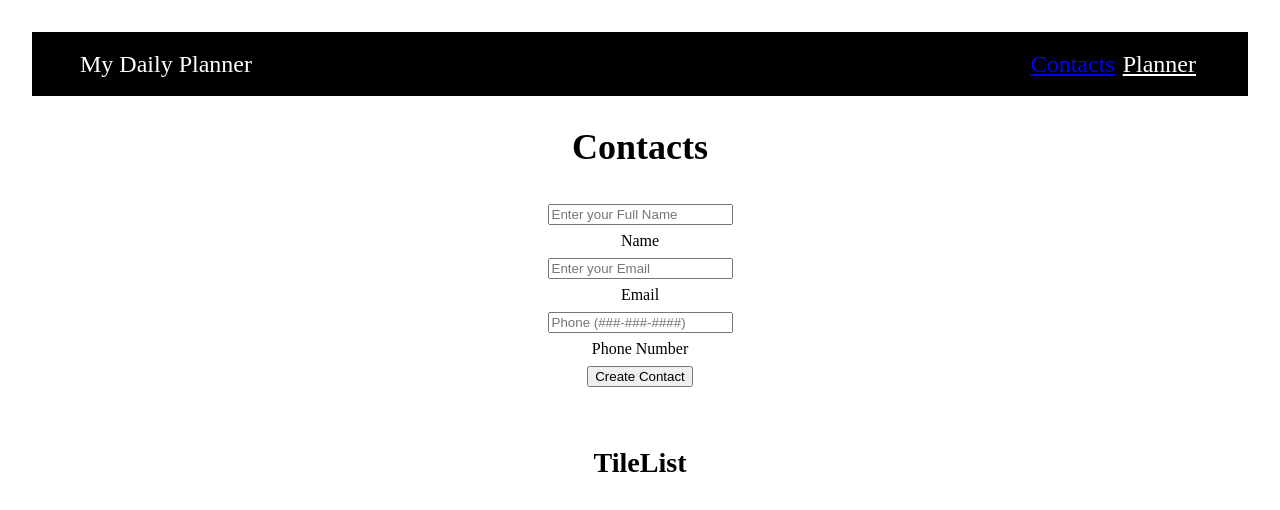
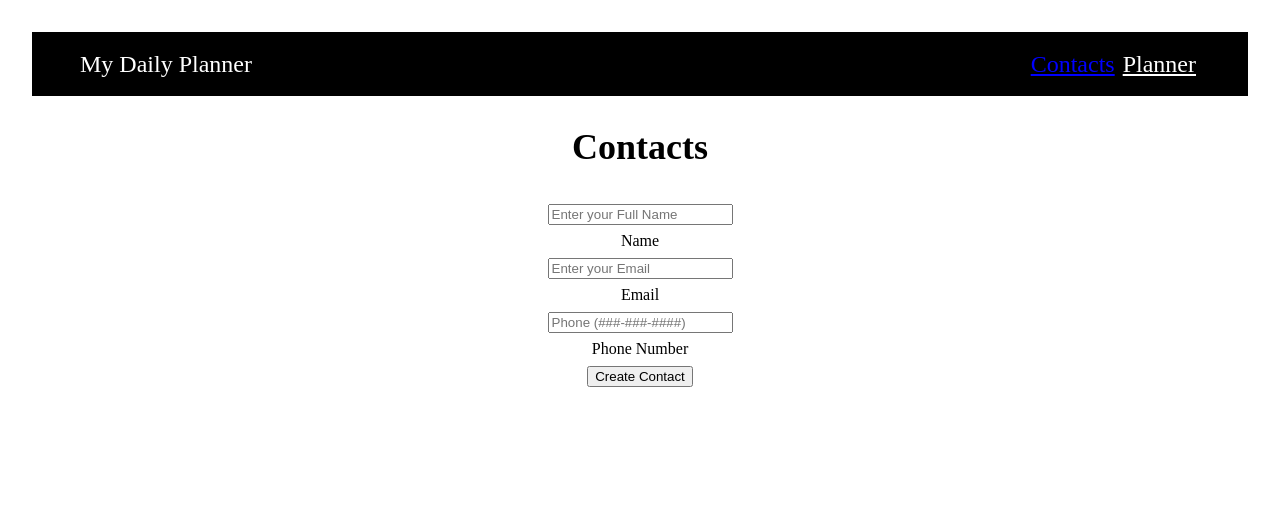
Before and after one commit to Gmach-Warlock/daily-planner, a React (Vite) app: page /contacts in a window 1280 px wide. Shown: the top 510 px of the page. Built offline with nearby package versions, Linux system fonts and the light colour scheme.

Commit message:
basic requirements met

```diff
--- a/src/App.jsx
+++ b/src/App.jsx
@@ -14,15 +14,12 @@ function App() {
 
   // state variables
 
-  const [contacts, setContacts] = useState([
-    {name: 'Seravego Majere', email: 'seravego@gmail.com', phone_number: 818-939-9169}
-  ]);
+  const [contacts, setContacts] = useState([]);
   const [appointments, setAppointments] = useState([]);
 
 
 
-  const [creatingContact, setCreatingContact] = useState(false);
-  const [creatingAppoinment, setCreatingAppointment] = useState(false);
+
 
 
   // create browserBrowserRouter
@@ -53,7 +50,6 @@ function App() {
 
         </contactsContext.Provider>
 
-
     </>
   )
 }
--- a/src/components/Appointments/AppointmentForm/AppointmentForm.jsx
+++ b/src/components/Appointments/AppointmentForm/AppointmentForm.jsx
@@ -35,6 +35,14 @@ export default function AppointmentForm() {
             date: dateData,
             time: timeData
         }]);
+
+        setNameData('');
+        setContactData('');
+        setDateData('');
+        setTimeData('');
+
+
+
         console.log(appointments)
     }
 
@@ -45,6 +53,7 @@ export default function AppointmentForm() {
                 type="text"
                 id="new-appointment-name-input"
                 name="new-appointment-name-input"
+                value={nameData}
                 onChange={(e) => setNameData(e.target.value)}
             /><br />
             <label htmlFor="new-appointment-name-input">Name</label><br />
@@ -63,6 +72,7 @@ export default function AppointmentForm() {
                 type="date"
                 id="new-appointment-date-input"
                 name="new-appointment-date-input"
+                value={dateData}
                 min={getTodayString()}
                 onChange={(e) => setDateData(e.target.value)}
             /><br />
@@ -72,6 +82,7 @@ export default function AppointmentForm() {
                 type="time"
                 id="new-appointment-time-input"
                 name="new-appointment-time-input"
+                value={timeData}
                 onChange={(e) => setTimeData(e.target.value)}
             /><br />
             <label htmlFor="new-appointment-time-input">Time</label><br />
--- a/src/components/Appointments/Appointments.jsx
+++ b/src/components/Appointments/Appointments.jsx
@@ -1,23 +1,24 @@
 import { useState, useContext } from "react";
 import AppointmentForm from "./AppointmentForm/AppointmentForm";
 import TileList from "../Contacts/TileList/TileList";
+import { appointmentsContext } from "../../App";
 
 
 export default function Appointments() {
 
     // state variables
 
+    const [appointments, setAppointments] = useContext(appointmentsContext)
 
-    const callAppointmentForm = () => {
-        setCreatingAppointment(true);
-    }
 
     return (
         <>
             <h2>Appointments</h2>
             <div className="appointments-container">
                 <AppointmentForm />
-
+                <TileList
+                    arrayToIterate={appointments}
+                />
             </div>
         </>
     );
--- a/src/components/Contacts/ContactForm/ContactForm.jsx
+++ b/src/components/Contacts/ContactForm/ContactForm.jsx
@@ -16,7 +16,6 @@ export default function ContactForm() {
                 name: nameInputData,
                 email: emailInputData,
                 phone_number: phoneNumberInputData,
-                id: `${nameInputData}${emailInputData}${phoneNumberInputData}`
             }])
 
             setNameInputData('');
--- a/src/components/Contacts/Contacts.jsx
+++ b/src/components/Contacts/Contacts.jsx
@@ -6,7 +6,7 @@ import './Contacts.css'
 
 export default function Contacts() {
 
-    const {contacts, setContacts } = useContext(contactsContext)
+    const [contacts, setContacts] = useContext(contactsContext)
 
     const handleClick = () => {
         if (creatingContact) {
@@ -23,7 +23,8 @@ export default function Contacts() {
             <div className="flex-column">
                 <ContactForm />
                 <TileList
-                    array={contacts}
+                    arrayToIterate={contacts}
+                    test='test'
                 />
             </div>
         </div>
--- a/src/components/Contacts/TileList/TileList.jsx
+++ b/src/components/Contacts/TileList/TileList.jsx
@@ -3,7 +3,7 @@ import './TileList.css'
 import { useContext, useState } from "react";
 import { contactsContext } from "../../../App";
 
-export default function TileList({array}) {
+export default function TileList({arrayToIterate}) {
 
     const [contacts, setContacts] = useContext(contactsContext);
 
@@ -11,11 +11,18 @@ export default function TileList({array}) {
 
     }
 
+
+
     return (
-        <>
-            <h3>TileList</h3>
-        </>
+        <div>
+        {arrayToIterate.map((tile, index) => {
+            const {name, ...description } = tile;
+            return <Tile key={`${name}${index}`} name={name} description={description}/>
+        })}
+        </div>
     );
+
+
 
 }
 
@@ -30,5 +37,4 @@ export default function TileList({array}) {
         </div>
     );
 
-
   */
```
